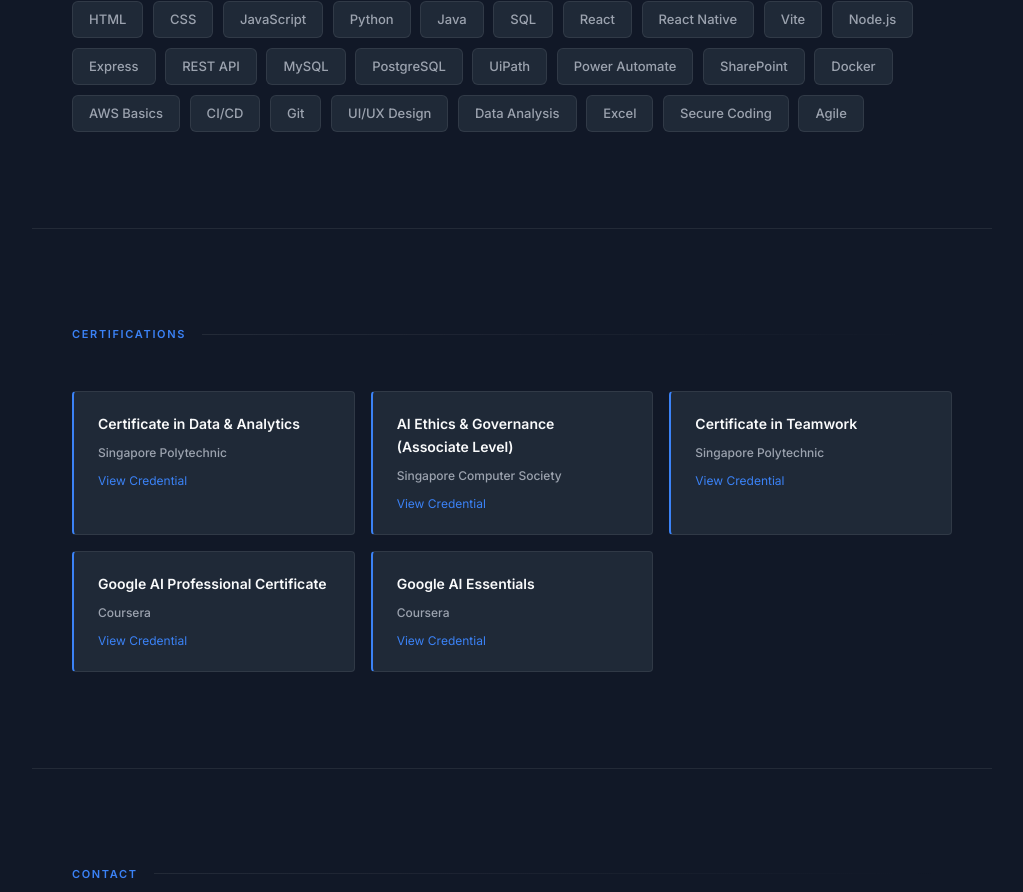
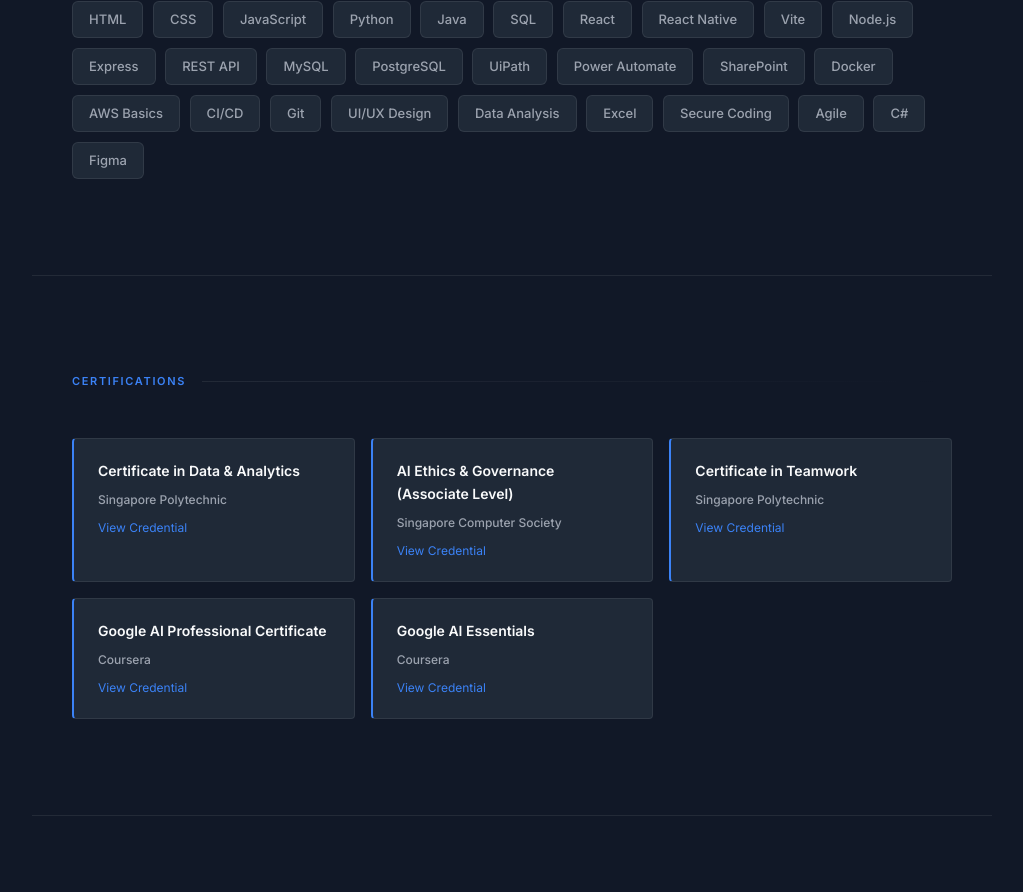
Before and after one commit to Htet-Myark/htet-portfolio-v2, a React (Vite) app: page / in a window 1280 px wide. Shown: the part 3893-4785 px from the top of the page, without its empty margins (128-1151 px from the left). Built offline with nearby package versions, Linux system fonts and the light colour scheme.

Commit message:
new skill added

```diff
--- a/src/components/Skills.jsx
+++ b/src/components/Skills.jsx
@@ -5,7 +5,7 @@
   'React', 'React Native', 'Vite', 'Node.js', 'Express', 'REST API',
   'MySQL', 'PostgreSQL', 'UiPath', 'Power Automate', 'SharePoint',
   'Docker', 'AWS Basics', 'CI/CD', 'Git',
-  'UI/UX Design', 'Data Analysis', 'Excel', 'Secure Coding', 'Agile',
+  'UI/UX Design', 'Data Analysis', 'Excel', 'Secure Coding', 'Agile','C#', 'Figma'
 ]
 
 export default function Skills() {
```
